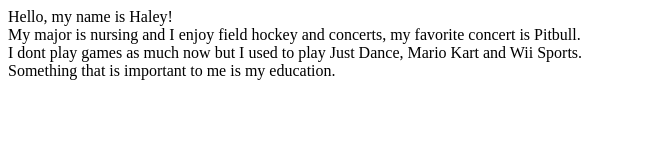
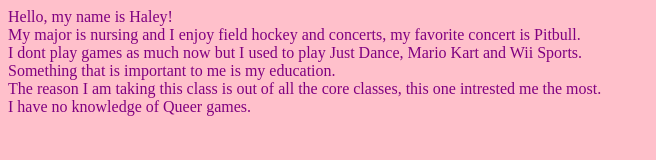
Before and after one commit to haleyace/haley, a plain HTML site: page index.html in a window 1280 px wide. Shown: the whole page, without its empty margins (0-656 px from the left). Drawn offline with Linux system fonts and the light colour scheme.

Commit message:
Update index.html

```diff
--- a/index.html
+++ b/index.html
@@ -2,8 +2,8 @@
 <head>
 <style>
   body {
-    background-color:pale green;
-    color:baby blue;
+    background-color:pink;
+    color:purple;
   }
 </style>
 
@@ -14,6 +14,9 @@ Hello, my name is Haley!<br>
     My major is nursing and I enjoy field hockey and concerts, my favorite concert is Pitbull.<br>
     I dont play games as much now but I used to play Just Dance, Mario Kart and Wii Sports.<br>
     Something that is important to me is my education.<br>
+    The reason I am taking this class is out of all the core classes, this one intrested me the most.<br>
+    I have no knowledge of Queer games.<br>
+
 
 
   </body>
```
